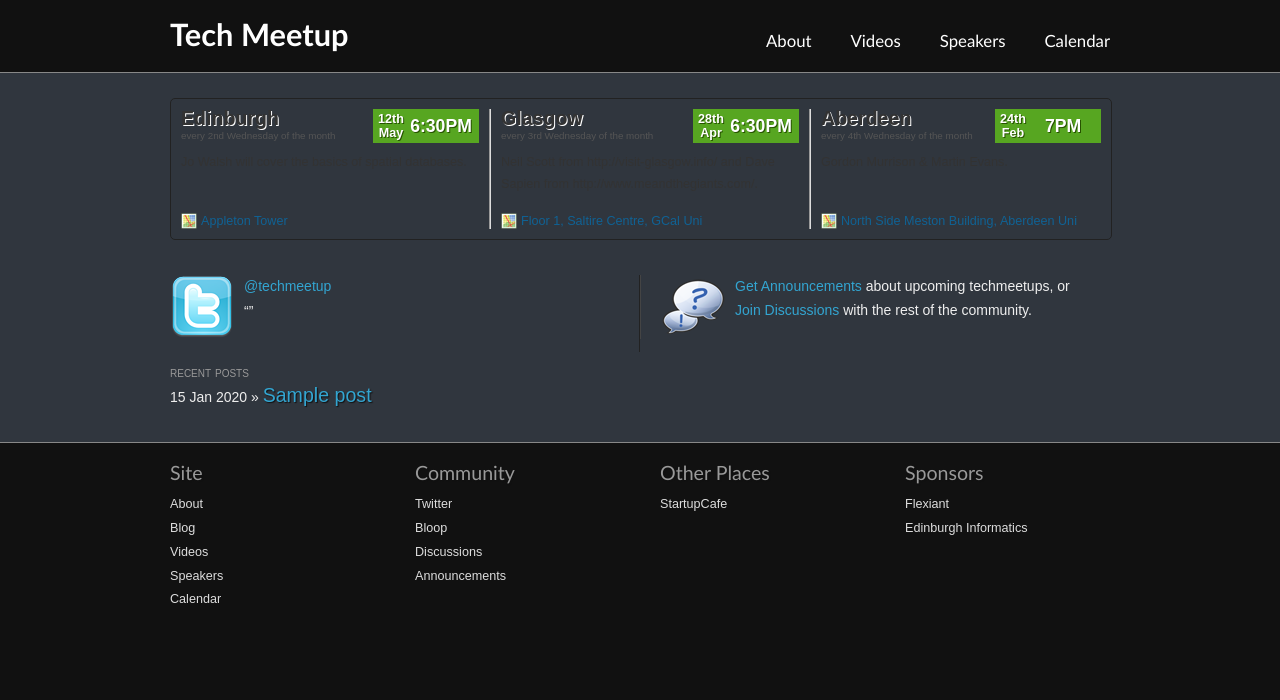
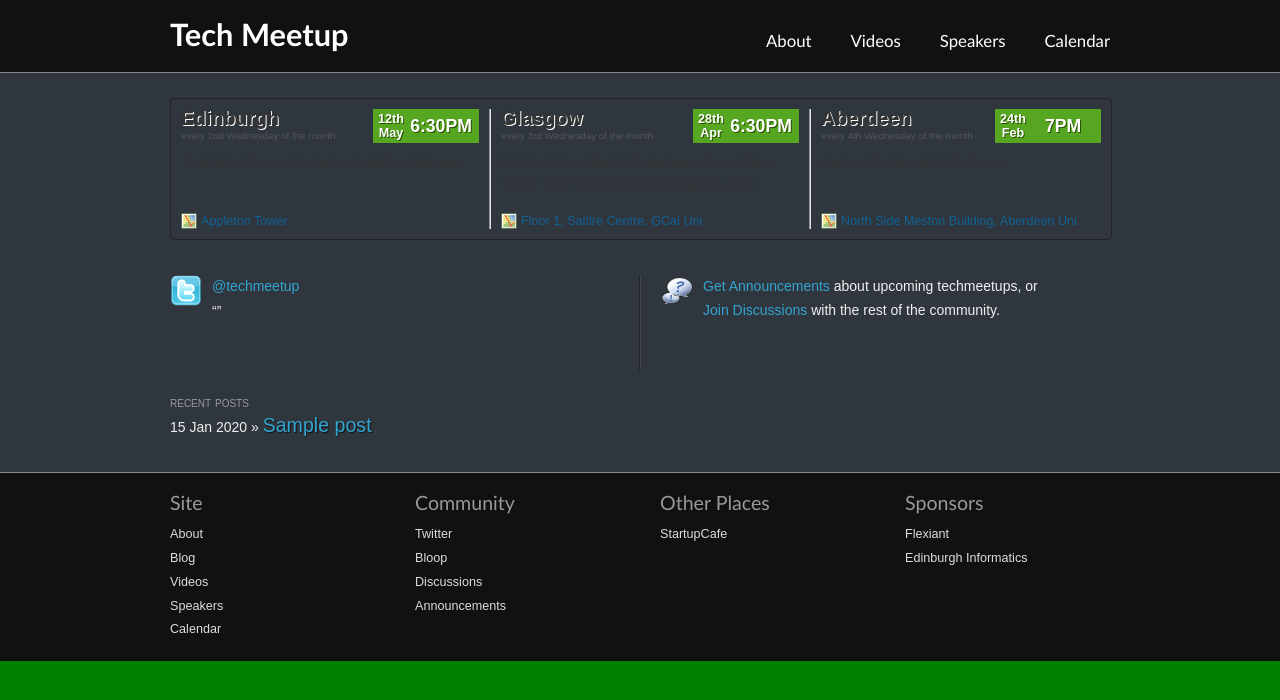
Before and after one commit to techmeetup/techmeetup.co.uk, a Django app: page / in a window 1280 px wide. Shown: the top 700 px of the page. Run offline with Django 3.2, Linux system fonts and the light colour scheme; tables that the repository leaves empty hold one stand-in row (values such as "Sample post"); parts of the project's set-up code (start-up, migrations or seed data) failed here and were passed over.

Commit message:
small css tweaks

```diff
--- a/techmeetup/static/css/desktop.css
+++ b/techmeetup/static/css/desktop.css
@@ -4,11 +4,12 @@
 * {
     margin  : 0;
     padding : 0;
+    border  : 0;
 }
 
 body {
     font       : 14px/1.7  Arial,"Helvetica Neue",sans-serif;
-    background : #111;
+    background : green;
     color      : #EEE;
     width      : 100%;
 }
@@ -120,7 +121,7 @@ li {
 
 #footerwrapper {
     border-top:1px solid #888;
-    -moz-box-shadow: 0px -1px 5px black;
+    /* -moz-box-shadow: 0px -1px 5px black; */
 }
 
 #footer {
@@ -296,17 +297,22 @@ li {
     bottom          : 0px;
 }
 
+#mailinglists img, #twitter img {
+    width        : 32px;
+    height       : 32px;
+    float        : left;
+    margin-right : 10px;
+    padding-bottom:50px;
+}
+
+#mailinglists p {
+    margin:0px;
+}
 #mailinglists {
-    width        : 469px;
+    width        : 449px;
+    padding-right: 20px;
     float        : left;
     border-right : 1px solid #222;
-}
-
-#mailinglists img, #twitter img {
-    width        : 64px;
-    height       : 64px;
-    float        : left;
-    margin-right : 10px;
 }
 
 #twitter {
@@ -316,6 +322,10 @@ li {
     border-left  : 1px solid #444;
 }
 
+#mailinglists, #twitter {
+    height:100%;
+}
+
 #contact {
-    height   : 65px;
+    height   : 95px;
 }
--- a/techmeetup/static/js/main.js
+++ b/techmeetup/static/js/main.js
@@ -28,7 +28,7 @@ function prettyDate(time){
 }
 
 // If jQuery is included in the page, adds a jQuery plugin to handle it as well
-if ( typeof jQuery != "undefined" )
+if ( typeof jQuery != "undefined" ) {
 	jQuery.fn.prettyDate = function(){
 		return this.each(function(){
 			var date = prettyDate(this.title);
@@ -36,3 +36,16 @@ if ( typeof jQuery != "undefined" )
 				jQuery(this).text( date );
 		});
 	};
+}
+
+function autolink(s) {
+    var hlink = /\s(ht|f)tp:\/\/([^ \,\;\:\!\)\(\"\'\<\>\f\n\r\t\v])+/g;
+    return (s.replace (hlink, function ($0,$1,$2) {
+        s = $0.substring(1,$0.length);
+        // remove trailing dots, if any
+        while (s.length>0 && s.charAt(s.length-1)=='.')
+            s=s.substring(0,s.length-1);
+        // add hlink
+        return " " + s.link(s);
+    }));
+}
--- a/techmeetup/templates/front/base.html
+++ b/techmeetup/templates/front/base.html
@@ -83,11 +83,11 @@
 
   var url   = "http://api.twitter.com/statuses/user_timeline/",
       user  = "techmeetup",
-      count = 1;
+      count = 3; // twitter sometimes dont return any for count=1
 
   $.getJSON(url+user+".json?count="+count+"&callback=?", function(data) {
     $("#last_twitter_created").text(prettyDate(data[0].created_at));
-    $("#last_twitter").text(data[0].text);
+    $("#last_twitter").html(autolink(data[0].text));
   });
 
 </script>
```
